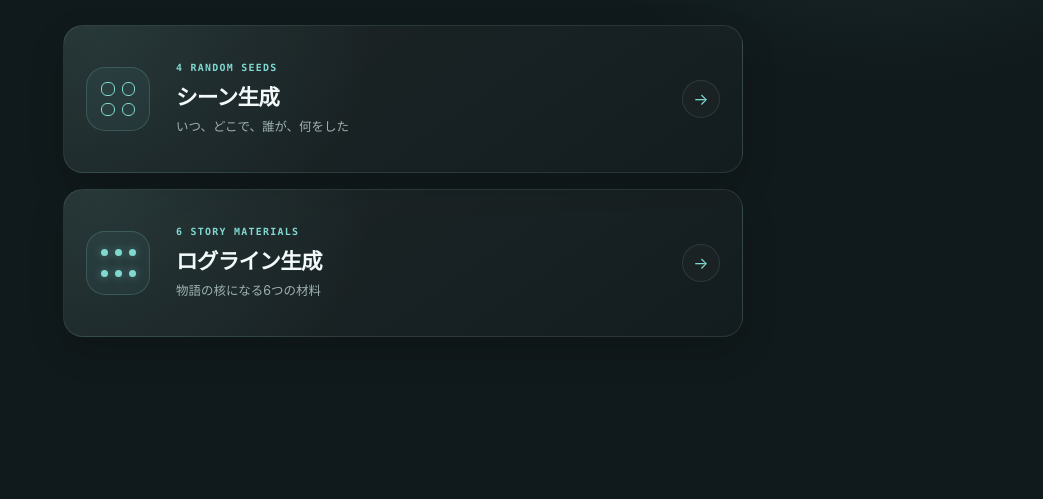
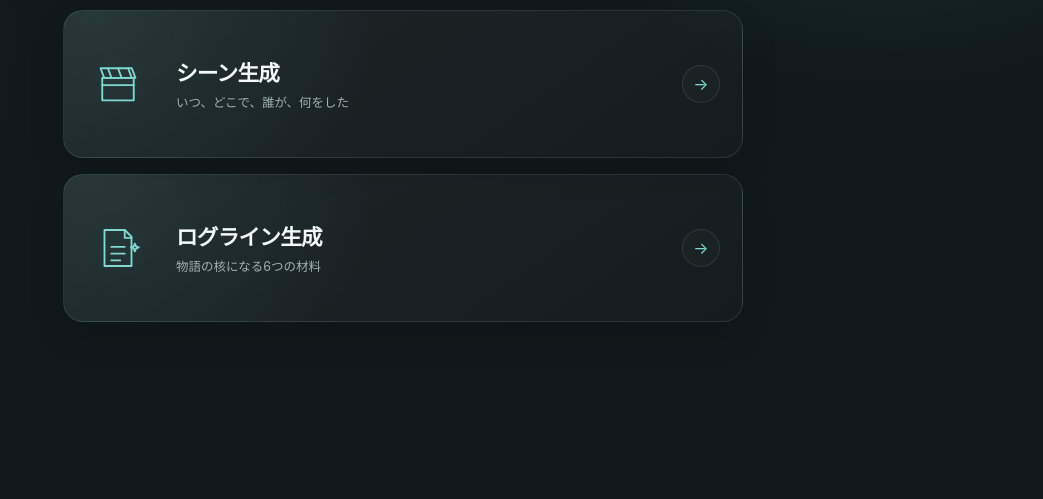
Before and after one commit to shopping0322-tech/idea-seed, a website with bundled scripts: page docs/index.html in a window 1280 px wide. Shown: the part 301-800 px from the top of the page, without its empty margins (237-1280 px from the left). Built offline with nearby package versions, Linux system fonts and the light colour scheme.

Commit message:
Refine generator menu icons and labels

```diff
--- a/docs/app.js
+++ b/docs/app.js
@@ -7,7 +7,6 @@ const GENERATORS = new Map([
   ["scene", {
     id: "scene",
     label: "シーン生成",
-    eyebrow: "IDEA SEED / SCENE",
     description: "4つの独立した種を組み合わせる",
     generateLabel: "シーンを生成",
     manifestPath: "manifest.json",
@@ -15,7 +14,6 @@ const GENERATORS = new Map([
   ["logline", {
     id: "logline",
     label: "ログライン生成",
-    eyebrow: "IDEA SEED / LOGLINE",
     description: "物語の核になる6つの材料を引く",
     generateLabel: "材料を生成",
     manifestPath: "logline/manifest.json",
@@ -23,7 +21,6 @@ const GENERATORS = new Map([
 ]);
 
 const elements = {
-  appEyebrow: document.querySelector("#app-eyebrow"),
   appTitle: document.querySelector("#app-title"),
   appShell: document.querySelector(".app-shell"),
   menuButton: document.querySelector("#menu-button"),
@@ -129,7 +126,6 @@ async function selectGenerator(generatorId, selectedCard) {
 }
 
 function applyGeneratorIdentity(generator) {
-  elements.appEyebrow.textContent = generator.eyebrow;
   elements.appTitle.textContent = generator.label;
   elements.modeDescription.textContent = generator.description;
   elements.generateLabel.textContent = generator.generateLabel;
@@ -423,7 +419,6 @@ function showView(name) {
   elements.modeContext.hidden = showingMenu;
   elements.actionFooter.hidden = name !== "generator" || !currentGenerator;
   if (showingMenu) {
-    elements.appEyebrow.textContent = "IDEA SEED";
     elements.appTitle.textContent = "発想の種";
     delete document.body.dataset.generator;
   }
--- a/docs/index.html
+++ b/docs/index.html
@@ -39,28 +39,33 @@
     <main>
       <section id="menu-view" class="view-panel is-active" aria-labelledby="menu-title">
         <div class="menu-heading">
-          <p class="eyebrow">START FROM A SEED</p>
           <h2 id="menu-title">どこから考える？</h2>
           <p>考えたいものに合わせて、発想の入口を選ぶ。</p>
         </div>
         <div class="generator-menu">
           <button class="generator-menu-card" type="button" data-generator-id="scene">
-            <span class="menu-card-visual scene-visual" aria-hidden="true">
-              <i></i><i></i><i></i><i></i>
+            <span class="menu-card-icon" aria-hidden="true">
+              <svg viewBox="0 0 48 48" fill="none">
+                <path d="M10 18.5h28v20H10z"/>
+                <path d="M8.5 10h27.8l3.2 8.5H11.7z"/>
+                <path d="m15 10 3.2 8.5M24 10l3.2 8.5M33 10l3.2 8.5M10 25h28"/>
+              </svg>
             </span>
             <span class="menu-card-body">
-              <small class="menu-card-kicker">4 RANDOM SEEDS</small>
               <strong>シーン生成</strong>
               <small>いつ、どこで、誰が、何をした</small>
             </span>
             <span class="menu-card-arrow" aria-hidden="true"><i>→</i></span>
           </button>
           <button class="generator-menu-card" type="button" data-generator-id="logline">
-            <span class="menu-card-visual logline-visual" aria-hidden="true">
-              <i></i><i></i><i></i><i></i><i></i><i></i>
+            <span class="menu-card-icon" aria-hidden="true">
+              <svg viewBox="0 0 48 48" fill="none">
+                <path d="M12 8h18l6 6v26H12z"/>
+                <path d="M30 8v7h6M18 23h12M18 29h12M18 35h8"/>
+                <path d="m39 20 1 2.5 2.5 1-2.5 1-1 2.5-1-2.5-2.5-1 2.5-1z"/>
+              </svg>
             </span>
             <span class="menu-card-body">
-              <small class="menu-card-kicker">6 STORY MATERIALS</small>
               <strong>ログライン生成</strong>
               <small>物語の核になる6つの材料</small>
             </span>
@@ -83,7 +88,6 @@
       <section id="history-view" class="view-panel" aria-labelledby="history-title" hidden>
         <div class="section-heading">
           <div>
-            <p class="eyebrow">HISTORY</p>
             <h2 id="history-title">履歴</h2>
           </div>
           <span id="history-count" class="count-badge">0件</span>
--- a/docs/service-worker.js
+++ b/docs/service-worker.js
@@ -1,4 +1,4 @@
-const CACHE_NAME = "idea-seed-shell-v11";
+const CACHE_NAME = "idea-seed-shell-v12";
 const APP_SHELL = [
   "./",
   "./index.html",
--- a/docs/styles.css
+++ b/docs/styles.css
@@ -157,7 +157,7 @@ h2 { margin-bottom: 0; font-size: 1.65rem; letter-spacing: -0.04em; }
   box-shadow: 0 4px 18px rgba(0,0,0,0.16);
 }
 
-.menu-heading { margin: 52px 0 28px; }
+.menu-heading { margin: 54px 0 28px; }
 .menu-heading h2 { max-width: 100%; margin-bottom: 10px; font-size: clamp(2rem, 9vw, 3rem); line-height: 1.16; overflow-wrap: anywhere; }
 .menu-heading > p:last-child { margin: 0; color: var(--muted); line-height: 1.6; }
 
@@ -200,37 +200,29 @@ h2 { margin-bottom: 0; font-size: 1.65rem; letter-spacing: -0.04em; }
   transform: scale(0.985);
 }
 
-.menu-card-visual {
+.menu-card-icon {
   display: grid;
   width: 64px;
   height: 64px;
-  padding: 14px;
-  border: 1px solid rgba(129, 216, 208, 0.2);
-  border-radius: 19px;
-  background: rgba(129, 216, 208, 0.055);
+  place-items: center;
+  color: var(--accent);
 }
 
-.scene-visual { grid-template-columns: 1fr 1fr; gap: 7px; }
-.scene-visual i {
-  border: 1.5px solid var(--accent);
-  border-radius: 6px;
-  box-shadow: inset 0 0 8px rgba(129, 216, 208, 0.06);
-}
-
-.logline-visual { grid-template-columns: repeat(3, 1fr); gap: 8px 7px; place-items: center; }
-.logline-visual i {
-  width: 7px;
-  height: 7px;
-  border-radius: 50%;
-  background: var(--accent);
-  box-shadow: 0 0 9px rgba(129, 216, 208, 0.45);
+.menu-card-icon svg {
+  width: 54px;
+  height: 54px;
+  overflow: visible;
+  filter: drop-shadow(0 0 10px rgba(129, 216, 208, 0.12));
+  stroke: currentColor;
+  stroke-width: 1.65;
+  stroke-linecap: round;
+  stroke-linejoin: round;
+  vector-effect: non-scaling-stroke;
 }
 
 .menu-card-body { display: grid; min-width: 0; gap: 7px; }
 .menu-card-body strong { font-size: 1.35rem; letter-spacing: -0.035em; }
 .menu-card-body small { color: var(--muted); font-size: 0.78rem; line-height: 1.5; }
-.menu-card-body .menu-card-kicker { color: var(--accent); font: 700 0.62rem/1.2 ui-monospace, SFMono-Regular, Menlo, monospace; letter-spacing: 0.13em; }
-
 .menu-card-arrow {
   display: grid;
   width: 38px;
@@ -559,7 +551,8 @@ body[data-generator="logline"] .history-row { grid-template-columns: minmax(92px
   .history-tools { grid-template-columns: 1fr 1fr; }
   .search-field { grid-column: 1 / -1; }
   .generator-menu-card { grid-template-columns: 60px 1fr auto; gap: 14px; min-height: 138px; padding: 18px 16px; }
-  .menu-card-visual { width: 56px; height: 56px; padding: 12px; border-radius: 17px; }
+  .menu-card-icon { width: 56px; height: 56px; }
+  .menu-card-icon svg { width: 48px; height: 48px; }
   .menu-card-body strong { font-size: 1.2rem; }
   .menu-card-arrow { width: 34px; height: 34px; }
 }
```
Also changed, not shown: ARCHITECTURE.md (+2 -1 lines), PROJECT_STATUS.md (+2 -1 lines), Tests/PWA/browser-smoke.mjs (+2 -0 lines), README.md.
